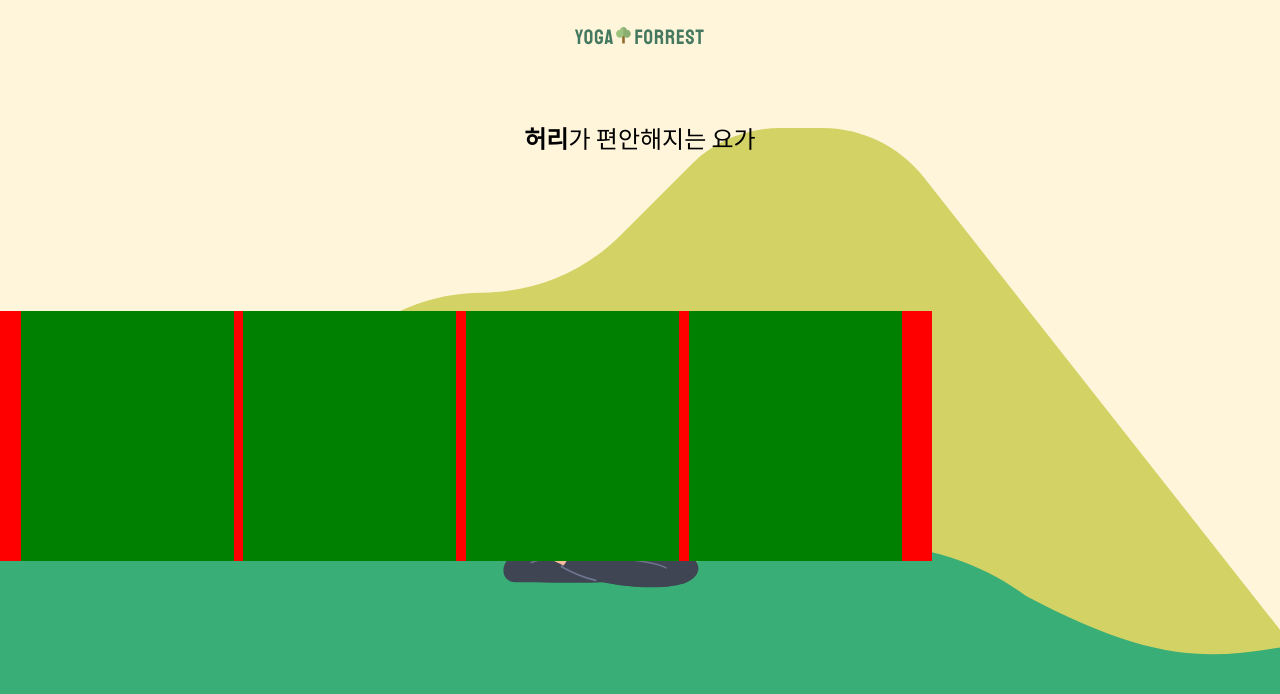
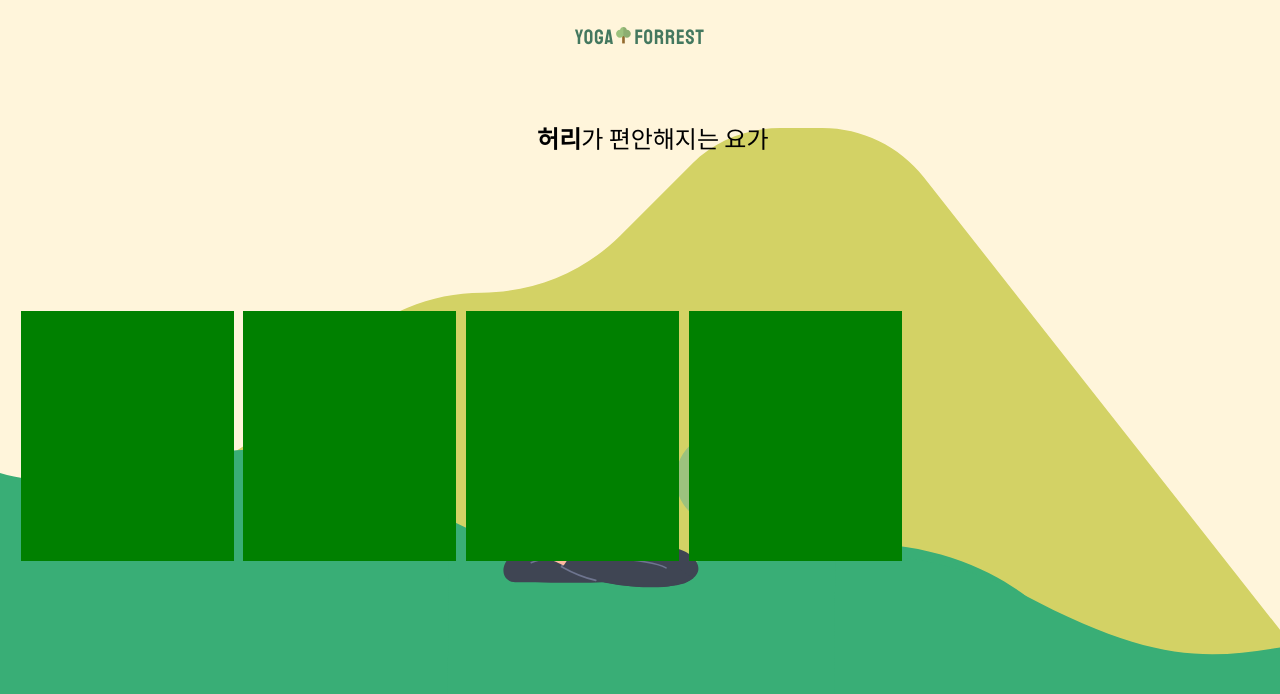
Before and after one commit to mmyeon/yogalim, a React (Create React App) app: page /practice/back in a window 1280 px wide. Shown: the top 694 px of the page. Built offline with nearby package versions, Linux system fonts and the light colour scheme.

Commit message:
[feat] PracticeVideoList 컴포넌트 > 동영상 리스트 가로 스크롤되도록 구현

```diff
--- a/src/routes/PracticeVideoList/index.js
+++ b/src/routes/PracticeVideoList/index.js
@@ -1,4 +1,4 @@
-import React from "react";
+import React, { useRef } from "react";
 import { useParams } from "react-router";
 import Header from "../../components/Header";
 import * as Styled from "./index.styles";
@@ -9,6 +9,8 @@ const VideoList = () => {
   const bodyPartChoice = data.find(
     (bodyPart) => bodyPart.title.eng === params.body
   ).title.kor;
+
+  const videoListEl = useRef(null);
 
   return (
     <Styled.Container>
@@ -28,11 +30,12 @@ const VideoList = () => {
               </>
             )}
           </h2>
-          <div
-            className="video-list"
-            onTouchStart={() => console.log("터치했음")}
-          >
-            <div className="video-container">
+          <div className="video-list">
+            <div
+              className="video-container"
+              ref={videoListEl}
+              onScroll={() => console.log("미연쓰")}
+            >
               <div className="video"></div>
               <div className="video"></div>
               <div className="video"></div>
```
Also changed, not shown: src/routes/PracticeVideoList/index.styles.js.
